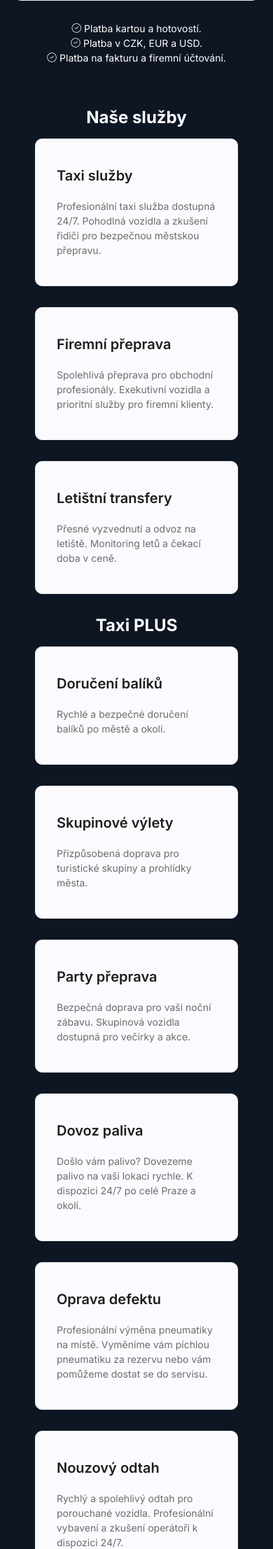
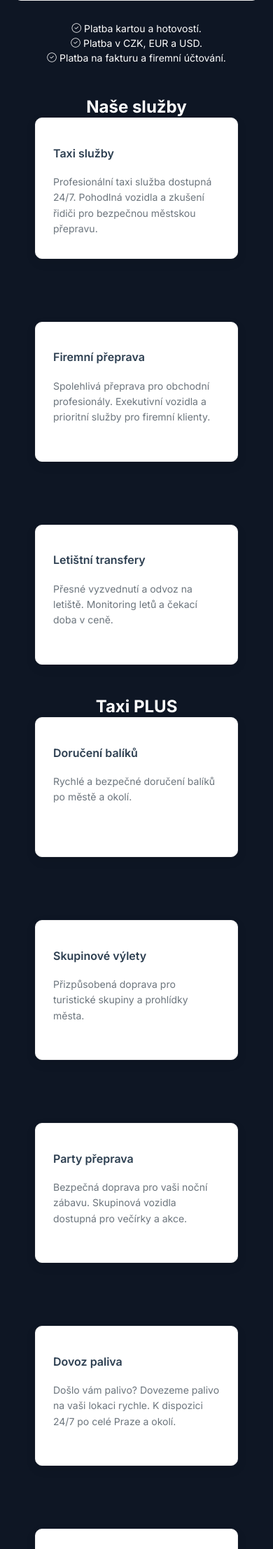
Before and after one commit to ABeGood/transfer, a Flask app: page / in a window 390 px wide. Shown: the part 2074-4288 px from the top of the page at 70% size. Run offline with Flask 3, Linux system fonts and the light colour scheme; some libraries are stand-ins or nearby versions.

Commit message:
Cards styles 101

```diff
--- /dev/null
+++ b/template/assets/css/cards.css
@@ -0,0 +1,100 @@
+/* Taxi PLUS section grid fixes */
+#services .container {
+    display: flex;
+    flex-direction: column;
+}
+
+#services .row {
+    display: flex;
+    flex-wrap: wrap;
+    margin: -15px;
+    /* Offset Bootstrap's padding */
+}
+
+#services .row .col-lg-4,
+#services .row .col-md-6 {
+    display: flex;
+    padding: 15px;
+    /* Restore Bootstrap padding */
+    margin-bottom: 30px;
+    /* Add consistent bottom margin */
+}
+
+/* Make all service cards the same height */
+#services .single-services {
+    display: flex;
+    flex-direction: column;
+    width: 100%;
+    min-height: 280px;
+    /* Set minimum height for consistency */
+    background: #fff;
+    border-radius: 10px;
+    padding: 30px 25px;
+    box-shadow: 0 5px 15px rgba(0, 0, 0, 0.08);
+    transition: transform 0.3s ease, box-shadow 0.3s ease;
+    border: 1px solid #f0f0f0;
+}
+
+#services .single-services:hover {
+    transform: translateY(-5px);
+    box-shadow: 0 10px 25px rgba(0, 0, 0, 0.15);
+}
+
+/* Ensure service content fills the card properly */
+#services .service-content {
+    display: flex;
+    flex-direction: column;
+    height: 100%;
+    flex-grow: 1;
+}
+
+#services .service-content h4 {
+    margin-bottom: 15px;
+    font-size: 20px;
+    font-weight: 600;
+    color: #2c3e50;
+    line-height: 1.4;
+    min-height: 50px;
+    /* Ensure title area is consistent */
+    display: flex;
+    align-items: center;
+}
+
+#services .service-content p {
+    flex-grow: 1;
+    margin: 0;
+    color: #6c757d;
+    line-height: 1.6;
+    font-size: 15px;
+    display: flex;
+    align-items: flex-start;
+}
+
+/* Responsive adjustments */
+@media (max-width: 991.98px) {
+    #services .single-services {
+        min-height: 250px;
+    }
+
+    #services .service-content h4 {
+        font-size: 18px;
+        min-height: 35px;
+    }
+}
+
+@media (max-width: 767.98px) {
+    #services .single-services {
+        min-height: 200px;
+        padding: 15px 15;
+    }
+
+    #services .service-content h4 {
+        font-size: 16px;
+        min-height: 40px;
+        margin-bottom: 10px;
+    }
+
+    #services .service-content p {
+        font-size: 14px;
+    }
+}
--- a/template/index.html
+++ b/template/index.html
@@ -26,7 +26,14 @@
   <!--====== gLightBox css ======-->
   <link rel="stylesheet" href="{{ url_for('static', filename='css/glightbox.min.css') }}" />
 
+  <!--====== common styles css ======-->
   <link rel="stylesheet" href="{{ url_for('static', filename='css/style.css') }}" />
+
+  <!--====== language switcher css ======-->
+  <link rel="stylesheet" href="{{ url_for('static', filename='css/language-switcher.css') }}" />
+
+  <!--====== cards css ======-->
+  <link rel="stylesheet" href="{{ url_for('static', filename='css/cards.css') }}" />
 </head>
 
 <body>
```
